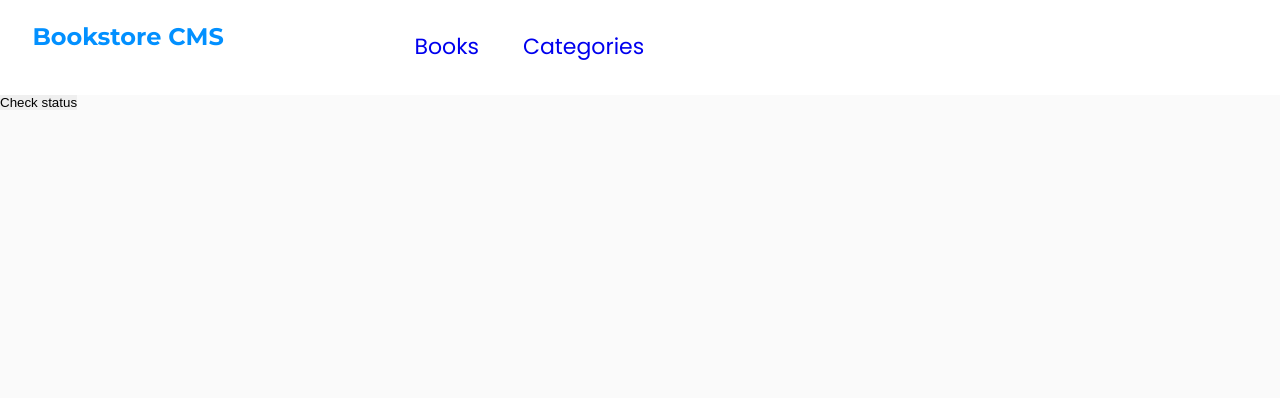
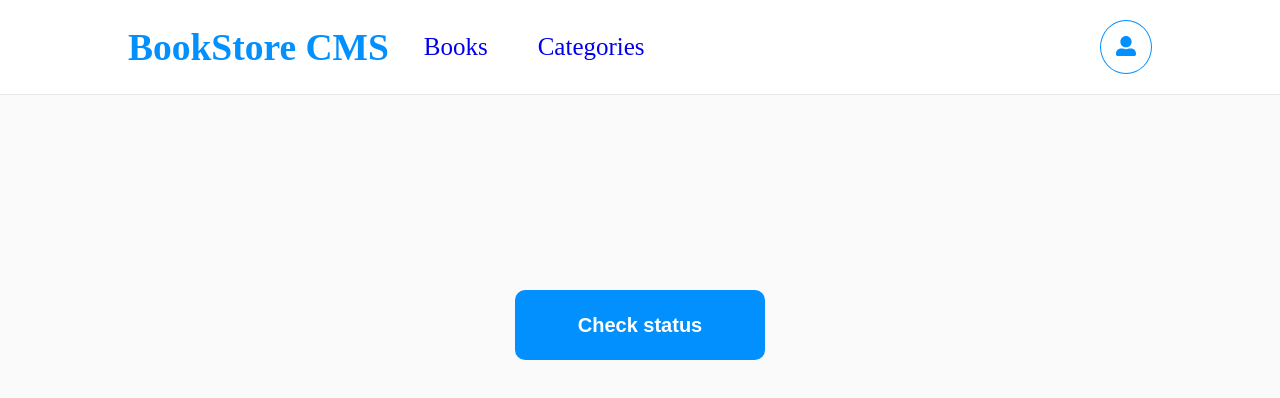
Before and after one commit to kkasaija/Bookstore, a React (Create React App) app: page /categories in a window 1280 px wide. Shown: the top 398 px of the page. Built offline with nearby package versions, Linux system fonts and the light colour scheme.

Commit message:
Modify component setup to achieve style

```diff
--- a/src/App.js
+++ b/src/App.js
@@ -1,19 +1,19 @@
-import { BrowserRouter as Router, Routes, Route } from 'react-router-dom';
+import React from 'react';
+import { Routes, Route } from 'react-router-dom';
+import BookList from './components/BookList';
+import Categories from './components/Categories';
 import Header from './components/Header';
-import Home from './components/Home';
-import Categories from './components/Categories';
-import './index.css';
 
-const App = () => (
-  <div className="main">
-    <Router>
+function App() {
+  return (
+    <>
       <Header />
       <Routes>
-        <Route path="/" element={<Home />} />
+        <Route path="/" element={<BookList />} />
         <Route path="/categories" element={<Categories />} />
       </Routes>
-    </Router>
-  </div>
-);
+    </>
+  );
+}
 
 export default App;
--- a/src/components/Book.js
+++ b/src/components/Book.js
@@ -2,24 +2,40 @@ import React from 'react';
 import PropTypes from 'prop-types';
 import { useDispatch } from 'react-redux';
 import { deleteBook } from '../redux/books/books';
-import '../styles/book.css';
+import '../styles/Book.css';
 import ProgressBar from './ProgressBar';
 import Chapter from './Chapter';
 
 const Book = (props) => {
   const dispatch = useDispatch();
+  const limit = Math.floor(Math.random() * 100);
   const { bookProps } = props;
   const handleRemove = () => {
     dispatch(deleteBook(bookProps.item_id));
   };
   return (
-    <>
-      <p>{bookProps.title}</p>
-      <p>{bookProps.author}</p>
-      <button type="button" onClick={handleRemove}>
-        Delete
-      </button>
-    </>
+    <div className="book">
+      <div className="book-container">
+        <div className="book-info">
+          <p className="cate">{bookProps.category}</p>
+          <h2 className="title">{bookProps.title}</h2>
+          <h3 className="author">{bookProps.author}</h3>
+          <div className="btn-control">
+            <button type="button">Comment</button>
+            <div className="divider" />
+            <button type="button" onClick={handleRemove}>
+              Delete
+            </button>
+            <div className="divider" />
+            <button type="button">Edit</button>
+          </div>
+        </div>
+        <div className="chapter">
+          <ProgressBar limit={limit} />
+          <Chapter />
+        </div>
+      </div>
+    </div>
   );
 };
 
--- a/src/components/BookList.js
+++ b/src/components/BookList.js
@@ -12,15 +12,12 @@ const Books = () => {
   }, [dispatch]);
 
   return (
-    <section id="books-page">
-      <div className="books">
-        {books.map((book) => (
-          <Book key={book.item_id} bookProps={book} />
-        ))}
-        <Form />
-      </div>
-      <hr />
-    </section>
+    <>
+      {books.map((book) => (
+        <Book key={book.item_id} bookProps={book} />
+      ))}
+      <Form />
+    </>
   );
 };
 
--- a/src/components/Categories.js
+++ b/src/components/Categories.js
@@ -1,3 +1,4 @@
+import React from 'react';
 import { useDispatch, useSelector } from 'react-redux';
 import { checkStatus } from '../redux/categories/categories';
 import '../styles/Categories.css';
@@ -9,9 +10,9 @@ const Categories = () => {
     dispatch(checkStatus(status));
   };
   return (
-    <div>
+    <div className="categories">
       <button type="button" onClick={handleStatus}>Check status</button>
-      <p>{status}</p>
+      <h5>{status}</h5>
     </div>
   );
 };
--- a/src/components/Form.js
+++ b/src/components/Form.js
@@ -5,7 +5,7 @@ import '../styles/Form.css';
 
 const Form = () => {
   const dispatch = useDispatch();
-  const [form, setForm] = useState({ title: '', author: '', category: '' });
+  const [form, setForm] = useState({ title: '', author: '' });
   const handleChange = (e) => {
     e.preventDefault();
     setForm({
@@ -21,34 +21,51 @@ const Form = () => {
         item_id: Date.now(),
         title: form.title,
         author: form.author,
-        category: form.category,
+        category: '',
       };
       dispatch(addBook(data));
-      setForm({ title: '', author: '', category: '' });
+      setForm({ title: '', author: '' });
     }
   };
 
   return (
-    <>
+    <div className="add-book">
       <h1>ADD BOOK</h1>
       <form onSubmit={handleSubmit}>
         <input
           type="text"
-          placeholder="Book title"
+          placeholder="Enter book title"
           name="title"
           value={form.title}
           onChange={handleChange}
+          required
         />
         <input
           type="text"
-          placeholder="Book author"
+          placeholder="Enter book Author"
           name="author"
           value={form.author}
           onChange={handleChange}
+          required
         />
-        <button type="submit" id="add-book">Add Book</button>
+        <label htmlFor="category-select">
+          <select
+            onChange={handleChange}
+            id="category-select"
+            name="category"
+            value={form.category}
+            required
+          >
+            <option disabled> Book </option>
+            <option value="mathematics"> Mathematics </option>
+            <option value="physics"> Physics </option>
+            <option value="chemistry"> Chemistry </option>
+            <option value="english"> English </option>
+          </select>
+        </label>
+        <button type="submit" className="add-btn">Add Book</button>
       </form>
-    </>
+    </div>
   );
 };
 
--- a/src/components/Header.js
+++ b/src/components/Header.js
@@ -1,22 +1,40 @@
-import { Link } from 'react-router-dom';
+import React from 'react';
+import { NavLink } from 'react-router-dom';
+import { FaUserAlt } from 'react-icons/fa';
 import '../styles/Header.css';
 
-const Header = () => (
-  <header style={{ position: 'sticky', top: 0, zIndex: 1 }}>
-    <div className="header">
-      <h1 className="Bookstore-CMS">Bookstore CMS</h1>
-      <nav className="nav">
-        <ul className="d-flex">
-          <li>
-            <Link className="BOOKS" to="/">Books</Link>
-          </li>
-          <li>
-            <Link className="CATEGORIES" to="categories">Categories</Link>
-          </li>
+const Header = () => {
+  const links = [
+    {
+      id: 1,
+      path: '/',
+      text: 'Books',
+    },
+    {
+      id: 2,
+      path: '/categories',
+      text: 'Categories',
+    },
+  ];
+  return (
+    <nav className="navbar">
+      <div className="logo">
+        <h2>BookStore CMS</h2>
+        <ul className="items">
+          {links.map((link) => (
+            <li key={link.id}>
+              <NavLink className="navlink" exact="true" to={link.path}>
+                {link.text}
+              </NavLink>
+            </li>
+          ))}
         </ul>
-      </nav>
-    </div>
-  </header>
-);
+      </div>
+      <div className="avatar">
+        <FaUserAlt />
+      </div>
+    </nav>
+  );
+};
 
 export default Header;
--- a/src/components/Home.js
+++ /dev/null
@@ -1,9 +0,0 @@
-import BookList from './BookList';
-
-const BooksContainer = () => (
-  <section className="booklist" style={{ position: 'fixed', marginTop: 30 }}>
-    <BookList />
-  </section>
-);
-
-export default BooksContainer;
--- a/src/components/ProgressBar.js
+++ b/src/components/ProgressBar.js
@@ -34,7 +34,6 @@ const ProgressBar = (props) => {
   };
 
   useEffect(updateProgress, []);
-
   return (
     <div className="chapter-progress">
       <div className="circular">
--- a/src/index.js
+++ b/src/index.js
@@ -1,14 +1,18 @@
 import React from 'react';
-import { createRoot } from 'react-dom/client';
+import ReactDOM from 'react-dom/client';
+import { BrowserRouter } from 'react-router-dom';
 import { Provider } from 'react-redux';
 import store from './redux/configureStore';
 import App from './App';
 import './App.css';
 
-createRoot(document.getElementById('root')).render(
+const root = ReactDOM.createRoot(document.getElementById('root'));
+root.render(
   <React.StrictMode>
     <Provider store={store}>
-      <App />
+      <BrowserRouter>
+        <App />
+      </BrowserRouter>
     </Provider>
   </React.StrictMode>,
 );
```
